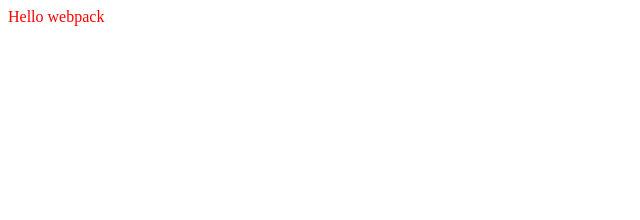
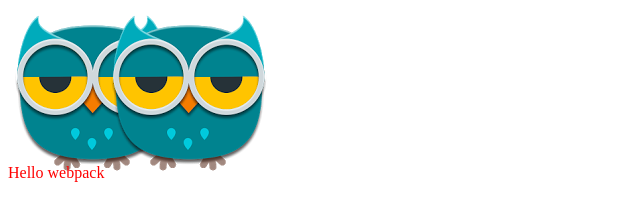
Before and after one commit to nobbynobbs/webpack-demo, a website built with webpack: page dist/index.html in a window 1280 px wide. Shown: the whole page, without its empty margins (0-640 px from the left). Built offline with nearby package versions, Linux system fonts and the light colour scheme.

Commit message:
add images loading

```diff
--- a/src/index.js
+++ b/src/index.js
@@ -1,14 +1,21 @@
 import _ from 'lodash';
 import './style.css';
+import Icon from './icon.png';
 
 function component() {
-    let element = document.createElement('div');
+  let element = document.createElement('div');
 
-    // Lodash, now imported by this script
-    element.innerHTML = _.join(['Hello', 'webpack'], ' ');
-    element.classList.add('hello');
+  // Lodash, now imported by this script
+  element.innerHTML = _.join(['Hello', 'webpack'], ' ');
+  element.classList.add('hello');
 
-    return element;
+  // Add the image to our existing div.
+  let myIcon = new Image();
+  myIcon.src = Icon;
+
+  element.appendChild(myIcon);
+
+  return element;
 }
 
 document.body.appendChild(component());
--- a/src/style.css
+++ b/src/style.css
@@ -1,3 +1,5 @@
 .hello {
     color: red;
+    background-image: url('./icon.png');
+    background-repeat: no-repeat;
 }
--- a/webpack.config.js
+++ b/webpack.config.js
@@ -5,7 +5,8 @@ module.exports = {
   output: {
     filename: 'bundle.js',
     path: path.resolve(__dirname, 'dist')
-    }, module: {
+  },
+  module: {
     rules: [
       {
         test: /\.css$/,
@@ -13,6 +14,12 @@ module.exports = {
           'style-loader',
           'css-loader'
         ]
+      },
+      {
+        test: /\.(png|svg|jpg|gif)$/,
+        use: [
+          'file-loader'
+        ]
       }
     ]
   }
```
Also changed, not shown: src/icon.png (added). Lines whose indentation alone changed are shown as unchanged.
